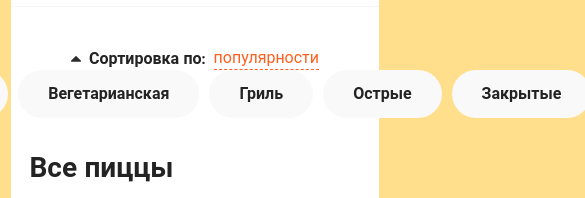
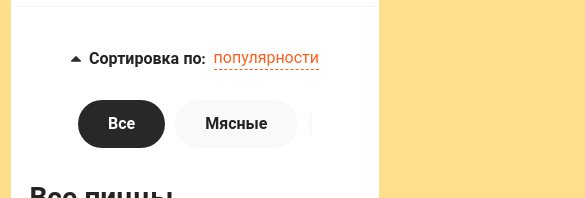
Before and after one commit to dimakolbasin/react-learn-ecom, a React (Create React App) app: page / in a window 390 px wide. Shown: the part 260-458 px from the top of the page, 585 px wide, since content can reach past the window. Built offline with nearby package versions, Linux system fonts and the light colour scheme; data requests are answered from the project's data file.

Commit message:
правки стилей категорий

```diff
--- a/src/components/Categories/Categories.module.scss
+++ b/src/components/Categories/Categories.module.scss
@@ -1,6 +1,15 @@
 @import 'src/scss/variables';
 
 .root {
+  @media (max-width: 1260px) {
+      margin-top: 30px;
+
+      ul {
+        overflow: scroll;
+        width: 60vw;
+      }
+  }
+  margin-top: 30px;
   ul {
     display: flex;
 
--- a/src/scss/app.scss
+++ b/src/scss/app.scss
@@ -79,14 +79,6 @@ code {
 
     @media (max-width: 1260px) {
       flex-direction: column-reverse;
-      .categories {
-        margin-top: 30px;
-
-        ul {
-          overflow: scroll;
-          width: 60vw;
-        }
-      }
     }
   }
 }
```
